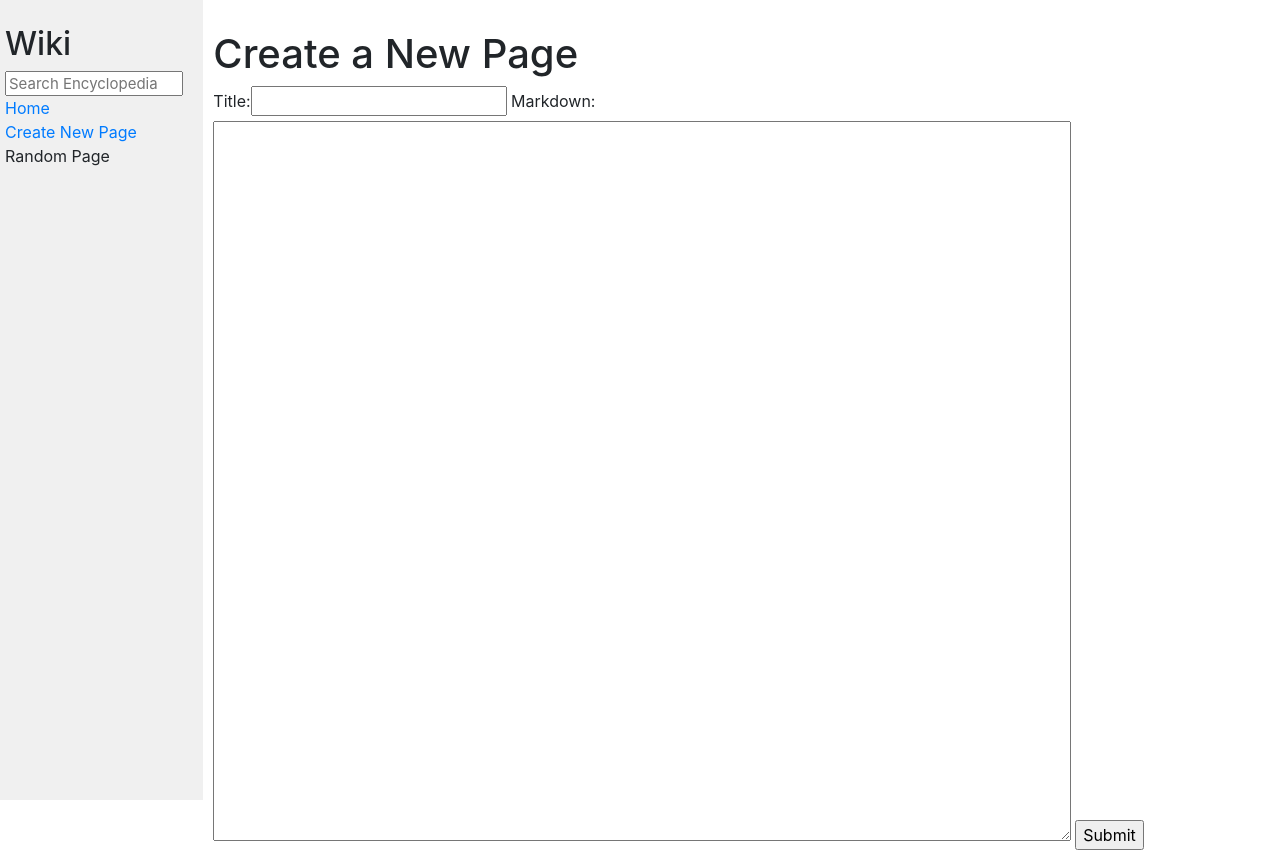
After one commit to emmpak/cs50-web, a Django app: page /wiki/add/ in a window 1280 px wide. The commit adds this page. Run offline with Django 3.2, Linux system fonts and the light colour scheme; some libraries are stand-ins or nearby versions.

Commit message:
Wiki: Add a new page

```diff
--- /dev/null
+++ b/wiki/encyclopedia/templates/encyclopedia/add.html
@@ -0,0 +1,14 @@
+{% extends "encyclopedia/layout.html" %}
+
+{% block title %}
+Create a New Page
+{% endblock %}
+
+{% block body %}
+<h1>Create a New Page</h1>
+<form action="{% url 'wiki:add' %}" method="post">
+  {% csrf_token %}
+  {{form}}
+  <input type="submit">
+</form>
+{% endblock %}
--- a/wiki/encyclopedia/templates/encyclopedia/layout.html
+++ b/wiki/encyclopedia/templates/encyclopedia/layout.html
@@ -20,7 +20,7 @@
                     <a href="{% url 'wiki:index' %}">Home</a>
                 </div>
                 <div>
-                    Create New Page
+                    <a href="{% url 'wiki:add' %}">Create New Page</a>
                 </div>
                 <div>
                     Random Page
--- a/wiki/encyclopedia/urls.py
+++ b/wiki/encyclopedia/urls.py
@@ -6,5 +6,6 @@ app_name = 'wiki'
 urlpatterns = [
     path("", views.index, name="index"),
     path("<str:title>", views.entry, name="entry"),
-    path("search/", views.search, name="search")
+    path("search/", views.search, name="search"),
+    path("add/", views.add, name="add")
 ]
--- a/wiki/encyclopedia/views.py
+++ b/wiki/encyclopedia/views.py
@@ -1,10 +1,18 @@
 from django.shortcuts import render, redirect
 from django.http import HttpResponseRedirect
 from django.urls import reverse
+from django import forms
 import markdown2
 
 from . import util
 
+class NewEntryForm(forms.Form):
+  title = forms.CharField(label="Title")
+  markdown = forms.CharField(label="Markdown", widget=forms.Textarea)
+
+def is_part_of_entries(entry):
+  entries = [entry.lower() for entry in util.list_entries()]
+  return entry.lower() in entries
 
 def index(request):
   return render(request, "encyclopedia/index.html", {
@@ -25,9 +33,8 @@ def entry(request, title):
     })
 
 def search(request):
-  query = request.POST.get('q').lower()
-  entries = [entry.lower() for entry in util.list_entries()]
-  if query in entries:
+  query = request.POST.get('q')
+  if is_part_of_entries(query):
     return redirect('wiki:entry', title=query)
   else:
     filtered = [entry for entry in entries if entry.startswith(query)]
@@ -36,6 +43,26 @@ def search(request):
     })
   # return HttpResponseRedirect(reverse("wiki:entry", kwargs={'titel': query}))
 
+def add(request):
+  if request.method == 'POST':
+    form = NewEntryForm(request.POST)
+    if form.is_valid():
+      title = form.cleaned_data['title']
+      markdown = form.cleaned_data['markdown']
+      if is_part_of_entries(title):
+        return render(request, "encyclopedia/entry_exists_error.html")
+      util.save_entry(title, markdown)
+      return redirect('wiki:add')
+    else:
+      return render(request, "encyclopedia/add.html", {
+        "form": form
+      })
+  else:
+    return render(request, "encyclopedia/add.html",{
+      "form": NewEntryForm()
+    })
+
+
 
 
 # [entry.lower() for entry in entries] - map
```
Also changed, not shown: wiki/encyclopedia/templates/encyclopedia/entry_exists_error.html (added, +9 -0 lines).
